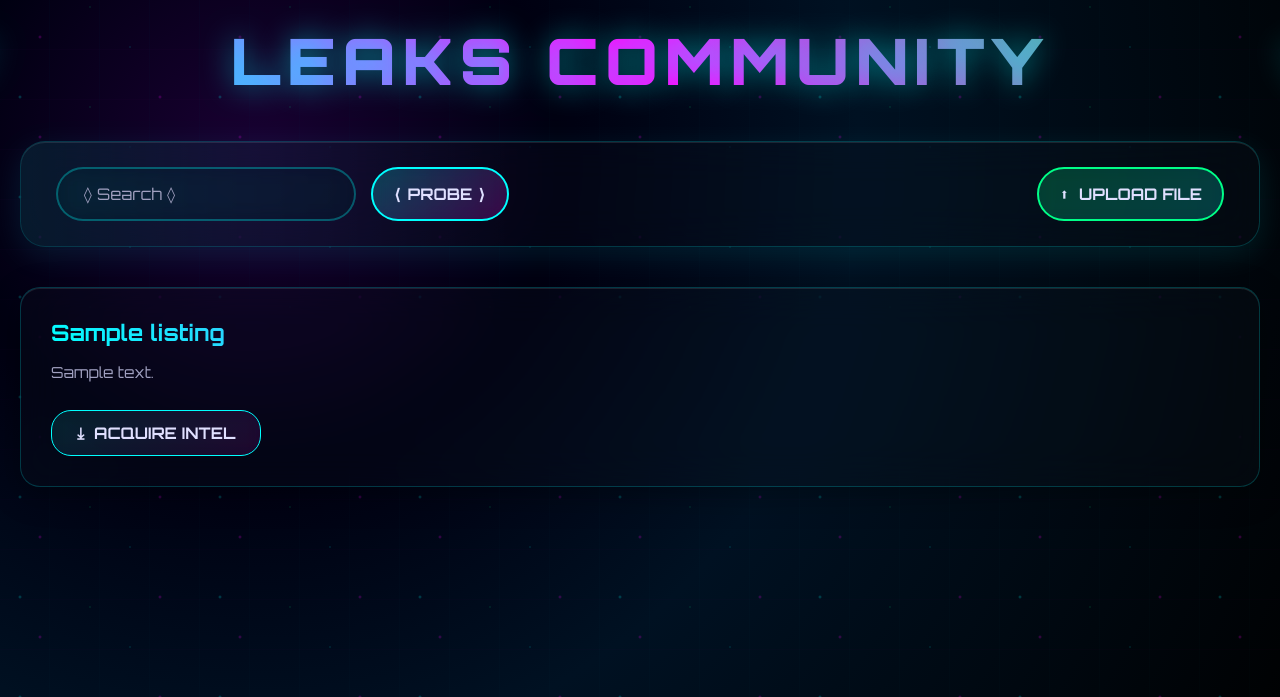
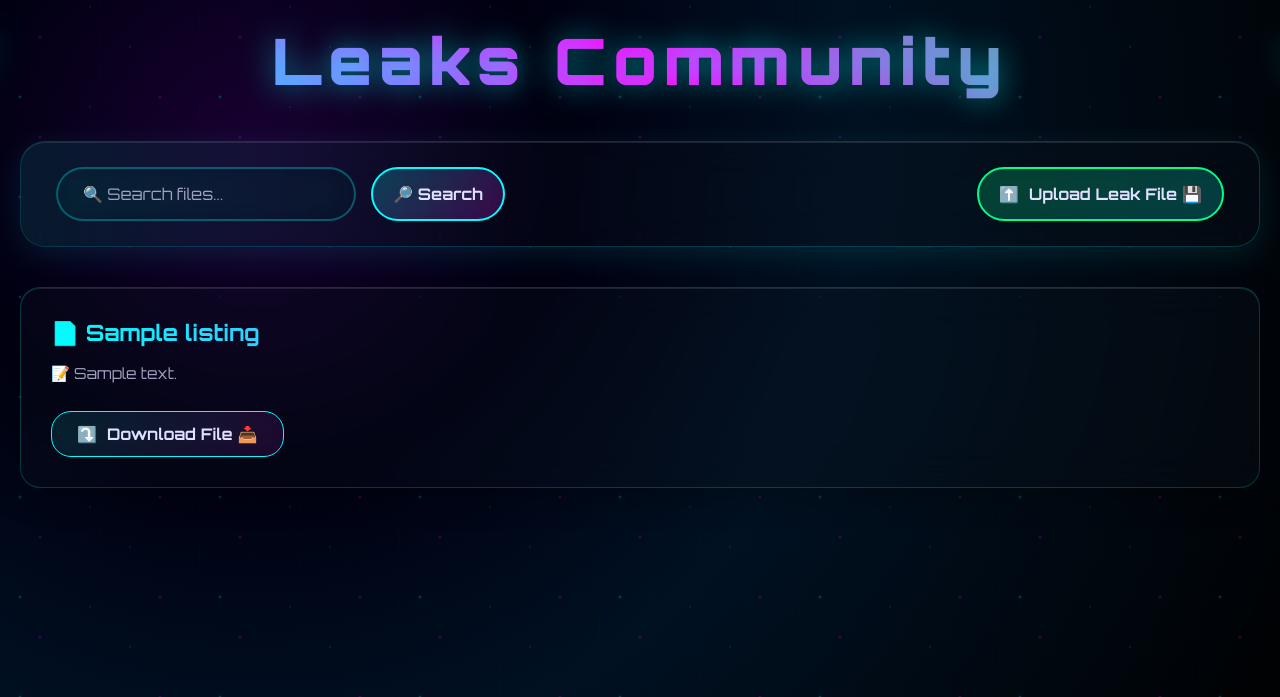
Before and after one commit to Narukisora/Uncopylocked, a Flask app: template templates/index.html in a window 1280 px wide; the page is wider, and only the part inside the window is pictured. Shown: the top 697 px of that part. Run offline with Flask 3, Linux system fonts and the light colour scheme; the template is opened without the code that fills it: most values are stand-ins (such as "Sample title", 1, 10 or a date in 2020).

Commit message:
Update index.html

```diff
--- a/templates/index.html
+++ b/templates/index.html
@@ -431,33 +431,33 @@
 </head>
 <body>
     <div class="container">
-        <h1 class="page-title">LEAKS COMMUNITY</h1>
+        <h1 class="page-title">Leaks Community</h1>
 
         <div class="topbar">
             <form method="GET" action="/" class="search-form">
-                <input type="text" name="search" placeholder="◊ Search ◊" value="{{ search }}">
-                <button type="submit" class="search-btn">⟨ PROBE ⟩</button>
+                <input type="text" name="search" placeholder="🔍 Search files..." value="{{ search }}">
+                <button type="submit" class="search-btn">🔎 Search</button>
             </form>
             <a class="upload-btn" href="{{ url_for('upload') }}">
-                <span>⬆</span>
-                UPLOAD FILE
+                <span>⬆️</span>
+                Upload Leak File 💾
             </a>
         </div>
 
         <div class="cards-grid">
             {% for listing in listings %}
                 <div class="card">
-                    <h3>{{ listing.name }}</h3>
-                    <p>{{ listing.description }}</p>
+                    <h3>📄 {{ listing.name }}</h3>
+                    <p>📝 {{ listing.description }}</p>
                     <a href="{{ url_for('download', listing_id=listing.id) }}" class="download-link">
-                        <span>⤓</span>
-                        ACQUIRE INTEL
+                        <span>⤵️</span>
+                        Download File 📥
                     </a>
                 </div>
             {% else %}
                 <div class="no-results">
-                    <h2>◊ LEAKS EMPTY ◊</h2>
-                    <p>BE THE FIRST TO UPLOAD A LEAKED FILE</p>
+                    <h2>🚫 No Leaks Yet</h2>
+                    <p>✨ Be the first to upload a leak!</p>
                 </div>
             {% endfor %}
         </div>
```
